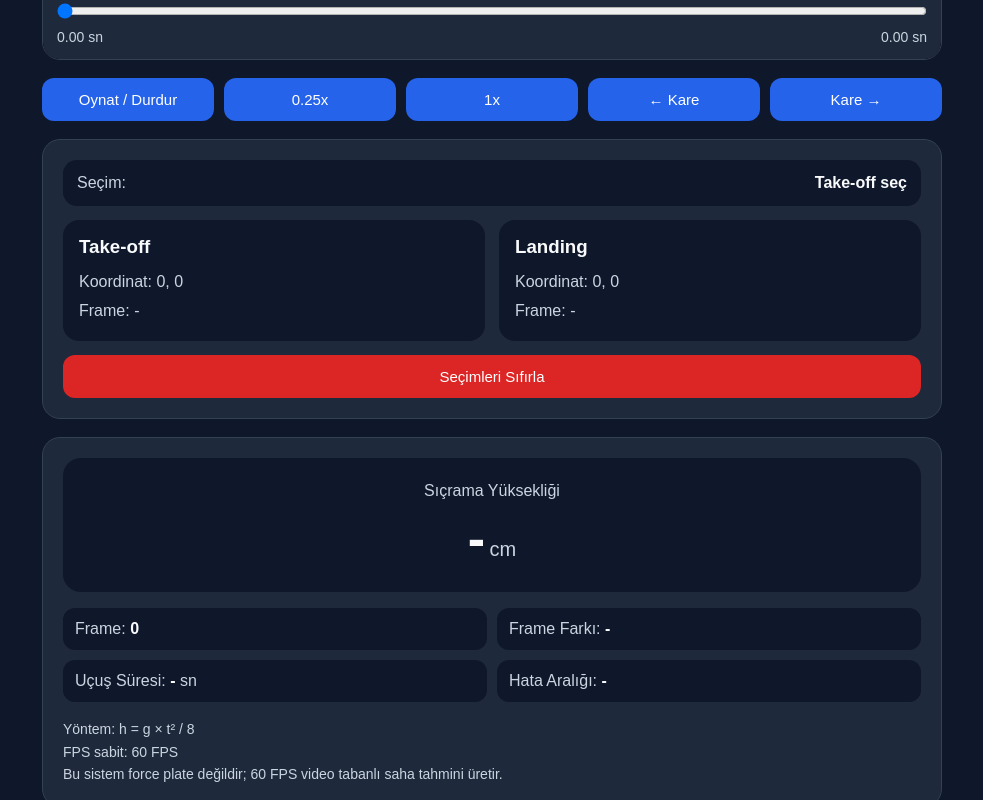
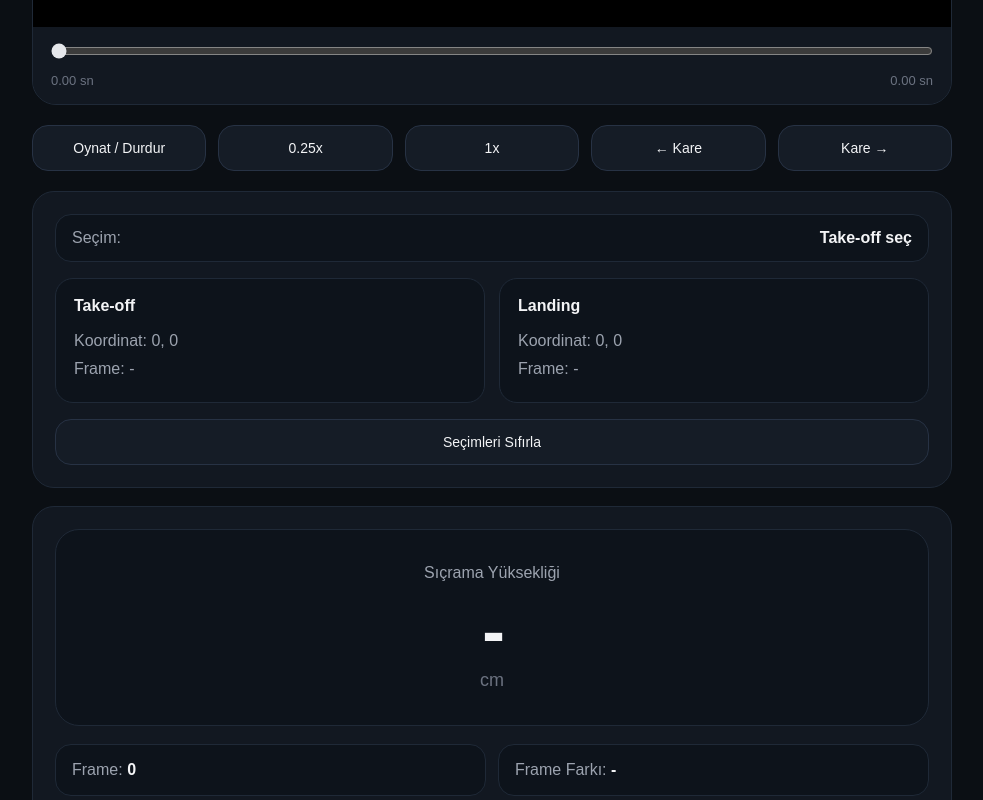
Before and after one commit to darkshadow12-lab/biolab, a plain HTML site: page index.html in a window 1280 px wide. Shown: the part 860-1660 px from the top of the page, without its empty margins (148-1131 px from the left). Drawn offline with Linux system fonts and the light colour scheme.

Commit message:
minimal spor teknoloji tasarimi eklendi

```diff
--- a/style.css
+++ b/style.css
@@ -5,53 +5,55 @@
 }
 
 body {
-  background: #0f172a;
-  color: #f8fafc;
+  background: #0b0f14;
+  color: #f3f4f6;
   font-family: Arial, sans-serif;
   min-height: 100vh;
 }
 
 .app {
   width: 92%;
-  max-width: 900px;
-  margin: 0 auto;
-  padding: 36px 0;
+  max-width: 920px;
+  margin: auto;
+  padding: 40px 0 60px;
 }
 
 .header {
   text-align: center;
-  margin-bottom: 24px;
+  margin-bottom: 28px;
 }
 
 .header h1 {
-  font-size: 36px;
-  margin-bottom: 8px;
+  font-size: 42px;
+  font-weight: 700;
+  letter-spacing: -1px;
+  margin-bottom: 10px;
 }
 
 .header p {
-  color: #cbd5e1;
-  font-size: 16px;
+  color: #9ca3af;
+  font-size: 15px;
 }
 
 .protocol,
 .upload-area,
 .selection-panel,
 .results {
-  background: #1e293b;
-  border: 1px solid #334155;
-  border-radius: 18px;
-  padding: 20px;
+  background: #121821;
+  border: 1px solid #1f2937;
+  border-radius: 22px;
+  padding: 22px;
   margin-bottom: 18px;
 }
 
 .protocol h2 {
-  font-size: 20px;
-  margin-bottom: 12px;
+  font-size: 18px;
+  margin-bottom: 14px;
 }
 
 .protocol p {
-  color: #cbd5e1;
-  line-height: 1.6;
+  color: #9ca3af;
+  line-height: 1.7;
   margin-bottom: 6px;
 }
 
@@ -60,62 +62,63 @@
 }
 
 input[type="file"] {
-  color: #f8fafc;
+  color: #f3f4f6;
 }
 
 .video-section {
-  background: #020617;
-  border: 1px solid #334155;
-  border-radius: 18px;
+  background: #121821;
+  border: 1px solid #1f2937;
+  border-radius: 24px;
   overflow: hidden;
-  margin-bottom: 18px;
+  margin-bottom: 20px;
 }
 
 video {
   width: 100%;
-  max-height: 560px;
   display: block;
   background: black;
+  max-height: 560px;
 }
 
 .timeline-area {
-  background: #1e293b;
-  padding: 14px;
+  padding: 16px 18px;
+  background: #121821;
 }
 
 #timeline {
   width: 100%;
+  accent-color: #e5e7eb;
   cursor: pointer;
 }
 
 .time-row {
-  margin-top: 6px;
+  margin-top: 10px;
   display: flex;
   justify-content: space-between;
-  color: #cbd5e1;
-  font-size: 14px;
+  color: #6b7280;
+  font-size: 13px;
 }
 
 .controls {
   display: grid;
-  grid-template-columns: repeat(auto-fit, minmax(130px, 1fr));
-  gap: 10px;
-  margin-bottom: 18px;
+  grid-template-columns: repeat(auto-fit, minmax(120px, 1fr));
+  gap: 12px;
+  margin-bottom: 20px;
 }
 
 button {
-  padding: 13px;
-  border: none;
-  border-radius: 12px;
-  background: #2563eb;
-  color: white;
-  font-size: 15px;
+  padding: 14px;
+  border: 1px solid #273244;
+  border-radius: 16px;
+  background: #151c26;
+  color: #f3f4f6;
+  font-size: 14px;
   cursor: pointer;
   transition: 0.2s;
 }
 
 button:hover {
-  background: #1d4ed8;
+  background: #1c2633;
   transform: translateY(-1px);
 }
 
@@ -123,14 +126,19 @@
   display: flex;
   justify-content: space-between;
   align-items: center;
-  background: #0f172a;
-  padding: 14px;
-  border-radius: 14px;
-  margin-bottom: 14px;
+  background: #0d131b;
+  border: 1px solid #1f2937;
+  padding: 14px 16px;
+  border-radius: 16px;
+  margin-bottom: 16px;
 }
 
 .selection-status span {
-  color: #cbd5e1;
+  color: #9ca3af;
+}
+
+.selection-status strong {
+  color: #f3f4f6;
 }
 
 .marker-area {
@@ -140,84 +148,95 @@
 }
 
 .marker-card {
-  background: #0f172a;
-  border-radius: 16px;
-  padding: 16px;
+  background: #0d131b;
+  border: 1px solid #1f2937;
+  border-radius: 18px;
+  padding: 18px;
 }
 
 .marker-card h3 {
-  margin-bottom: 10px;
+  font-size: 16px;
+  margin-bottom: 12px;
 }
 
 .marker-card p {
-  color: #cbd5e1;
+  color: #9ca3af;
   line-height: 1.8;
 }
 
 .reset-btn {
   width: 100%;
-  margin-top: 14px;
-  background: #dc2626;
-}
-
-.reset-btn:hover {
-  background: #b91c1c;
+  margin-top: 16px;
 }
 
 .result-main {
+  background: #0d131b;
+  border: 1px solid #1f2937;
+  border-radius: 24px;
+  padding: 34px 20px;
   text-align: center;
-  background: #0f172a;
-  border-radius: 18px;
-  padding: 24px;
-  margin-bottom: 16px;
+  margin-bottom: 18px;
 }
 
 .result-main span {
   display: block;
-  color: #cbd5e1;
-  margin-bottom: 8px;
+  color: #9ca3af;
+  margin-bottom: 10px;
 }
 
 .result-main strong {
-  font-size: 52px;
+  display: block;
+  font-size: 68px;
+  font-weight: 700;
+  letter-spacing: -3px;
 }
 
 .result-main small {
-  font-size: 20px;
-  color: #cbd5e1;
+  color: #6b7280;
+  font-size: 18px;
 }
 
 .result-grid {
   display: grid;
   grid-template-columns: 1fr 1fr;
-  gap: 10px;
+  gap: 12px;
 }
 
 .result-grid p {
-  background: #0f172a;
-  border-radius: 12px;
-  padding: 12px;
-  color: #cbd5e1;
+  background: #0d131b;
+  border: 1px solid #1f2937;
+  border-radius: 16px;
+  padding: 16px;
+  color: #9ca3af;
 }
 
 .result-grid strong {
-  color: #f8fafc;
+  color: #f3f4f6;
 }
 
 .method-note {
-  margin-top: 16px;
-  color: #cbd5e1;
-  line-height: 1.6;
+  margin-top: 18px;
+  background: #0d131b;
+  border: 1px solid #1f2937;
+  border-radius: 18px;
+  padding: 18px;
+  color: #6b7280;
+  line-height: 1.7;
   font-size: 14px;
 }
 
 @media (max-width: 700px) {
+
   .header h1 {
-    font-size: 30px;
+    font-size: 34px;
   }
 
   .marker-area,
   .result-grid {
     grid-template-columns: 1fr;
   }
+
+  .result-main strong {
+    font-size: 54px;
+  }
 }
```
